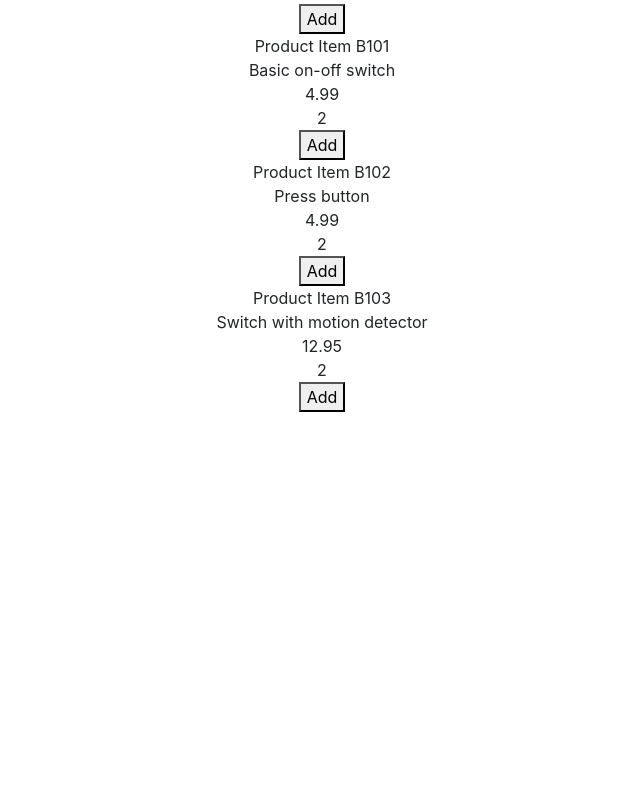
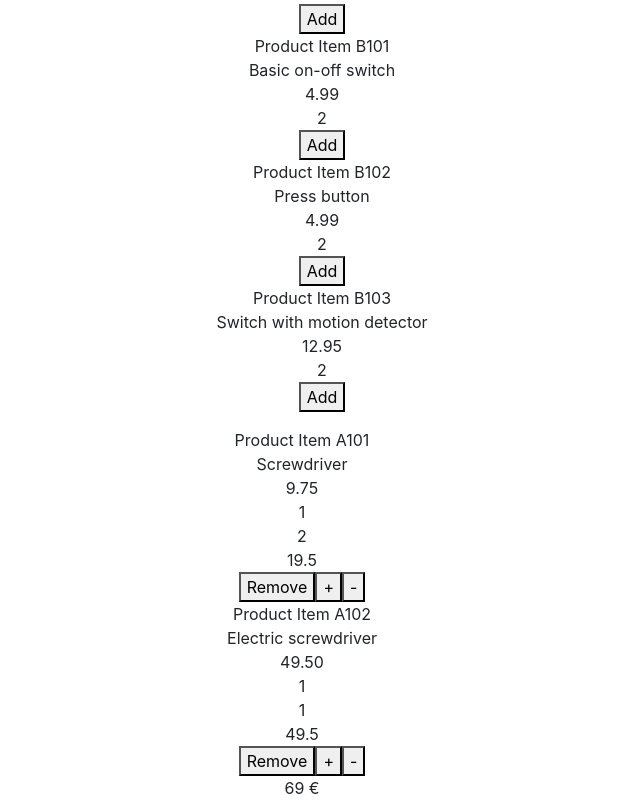
Before and after one commit to aspgems/react-ordering, a React (Create React App) app: page / in a window 1280 px wide. Shown: the part 435-1235 px from the top of the page, without its empty margins (338-978 px from the left). Before the commit the page ends 863 px from the top, so only its background shows below. Built offline with nearby package versions, Linux system fonts and the light colour scheme.

Commit message:
Callbacks para increase, decrease y remove del shopping cart

```diff
--- a/src/App.js
+++ b/src/App.js
@@ -2,6 +2,7 @@ import React, { Component } from 'react';
 import logo from './logo.svg';
 import './App.css';
 import ProductList from './components/ProductList';
+import ShoppingCart from './components/ShoppingCart';
 
 class App extends Component {
   render() {
@@ -13,6 +14,7 @@ class App extends Component {
         </header>
         <p className="App-intro">Coming soon...</p>
         <ProductList />
+        <ShoppingCart />
       </div>
     );
   }
--- /dev/null
+++ b/src/components/OrderItem.js
@@ -0,0 +1,34 @@
+import React, { Component } from 'react';
+import Product from './Product';
+
+class OrderItem extends Component {
+  increase() {
+    this.props.increaseCallback(this.props.index);
+  }
+
+  decrease() {
+    this.props.decreaseCallback(this.props.index);
+  }
+
+  remove() {
+    this.props.removeCallback(this.props.index);
+  }
+
+  render() {
+    return (
+      <div>
+        <Product product={this.props.order.product} />
+        {this.props.order.quantity}
+        <div>
+          {this.props.order.quantity *
+            parseFloat(this.props.order.product.price)}
+        </div>
+        <button onClick={this.remove.bind(this)}>Remove</button>
+        <button onClick={this.increase.bind(this)}>+</button>
+        <button onClick={this.decrease.bind(this)}>-</button>
+      </div>
+    );
+  }
+}
+
+export default OrderItem;
--- /dev/null
+++ b/src/components/OrderItemList.js
@@ -0,0 +1,25 @@
+import React, { Component } from 'react';
+import OrderItem from './OrderItem';
+
+class OrderItemList extends Component {
+  render() {
+    return (
+      <div>
+        {this.props.orders.map((order, index) => {
+          return (
+            <OrderItem
+              key={index}
+              order={order}
+              index={index}
+              removeCallback={this.props.removeCallback}
+              increaseCallback={this.props.increaseCallback}
+              decreaseCallback={this.props.decreaseCallback}
+            />
+          );
+        })}
+      </div>
+    );
+  }
+}
+
+export default OrderItemList;
--- a/src/components/ProductItem.js
+++ b/src/components/ProductItem.js
@@ -2,11 +2,14 @@ import React, { Component } from 'react';
 import Product from './Product';
 
 class ProductItem extends Component {
+  add() {
+    alert('here we go');
+  }
   render() {
     return (
       <div>
         <Product product={this.props.product} />
-        <button>Add</button>
+        <button onClick={this.add}>Add</button>
       </div>
     );
   }
--- /dev/null
+++ b/src/components/ShoppingCart.js
@@ -0,0 +1,68 @@
+import React, { Component } from 'react';
+import Summary from './Summary';
+import OrderItemList from './OrderItemList';
+
+class ShoppingCart extends Component {
+  constructor(props) {
+    super(props);
+    this.state = {
+      shoping_cart: [
+        {
+          product: {
+            id: 'A101',
+            description: 'Screwdriver',
+            category: '1',
+            price: '9.75'
+          },
+          quantity: 2
+        },
+        {
+          product: {
+            id: 'A102',
+            description: 'Electric screwdriver',
+            category: '1',
+            price: '49.50'
+          },
+          quantity: 1
+        }
+      ]
+    };
+  }
+
+  increase(index) {
+    let shoppingCart = this.state.shoping_cart.slice();
+
+    shoppingCart[index].quantity += 1;
+
+    this.setState({ shopping_cart: shoppingCart });
+  }
+
+  decrease(index) {
+    let shoppingCart = this.state.shoping_cart.slice();
+
+    shoppingCart[index].quantity -= 1;
+
+    this.setState({ shopping_cart: shoppingCart });
+  }
+
+  remove(index) {
+    let shoppingCart = this.state.shoping_cart.splice(index, 1);
+    this.setState({ shopping_cart: shoppingCart });
+  }
+
+  render() {
+    return (
+      <div>
+        <OrderItemList
+          orders={this.state.shoping_cart}
+          removeCallback={this.remove.bind(this)}
+          decreaseCallback={this.decrease.bind(this)}
+          increaseCallback={this.increase.bind(this)}
+        />
+        <Summary orders={this.state.shoping_cart} />
+      </div>
+    );
+  }
+}
+
+export default ShoppingCart;
--- /dev/null
+++ b/src/components/Summary.js
@@ -0,0 +1,15 @@
+import React, { Component } from 'react';
+
+class Summary extends Component {
+  render() {
+    let total = 0;
+
+    this.props.orders.map(o => {
+      total += o.quantity * parseFloat(o.product.price);
+    });
+
+    return <div>{total} €</div>;
+  }
+}
+
+export default Summary;
```
